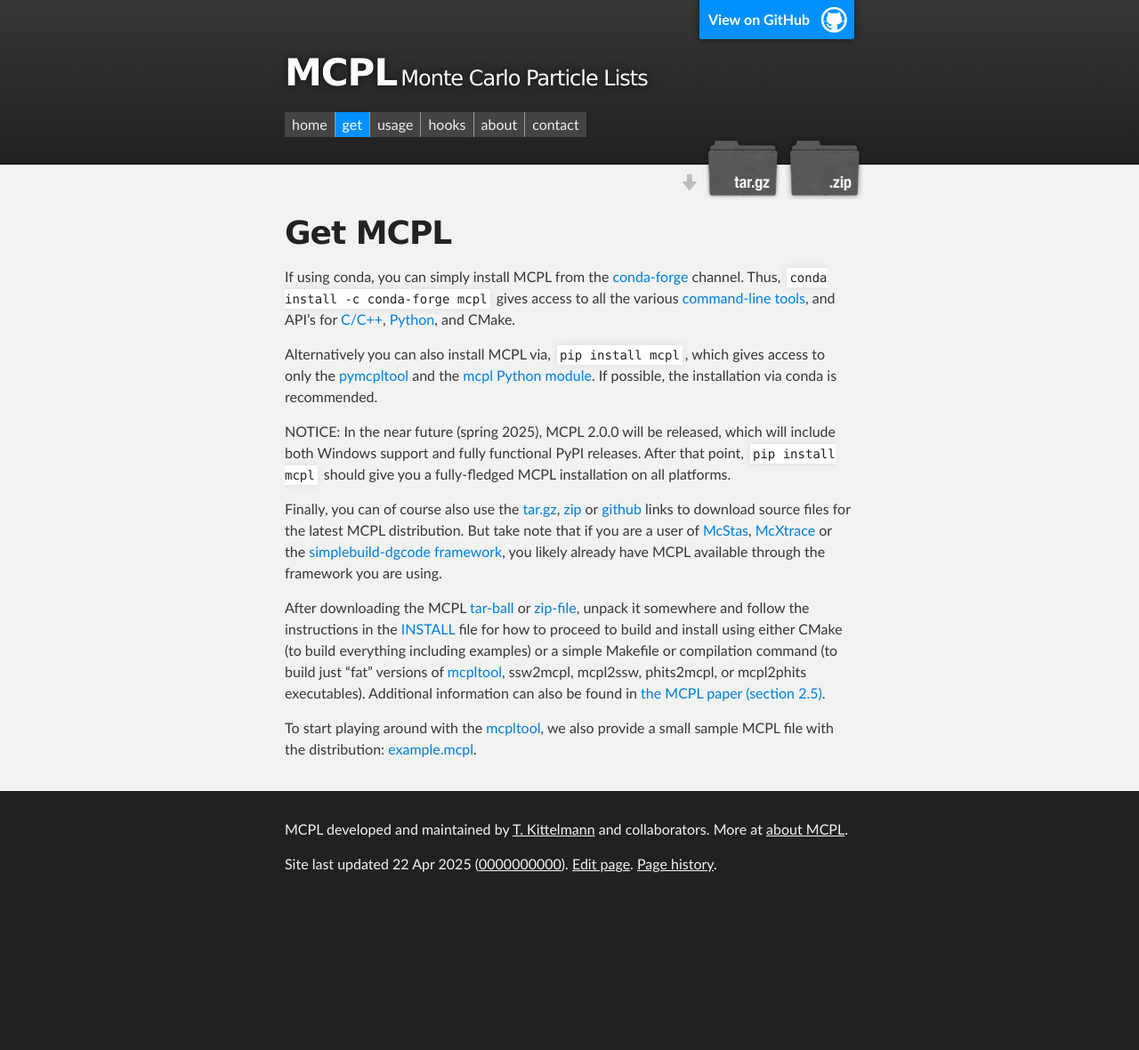
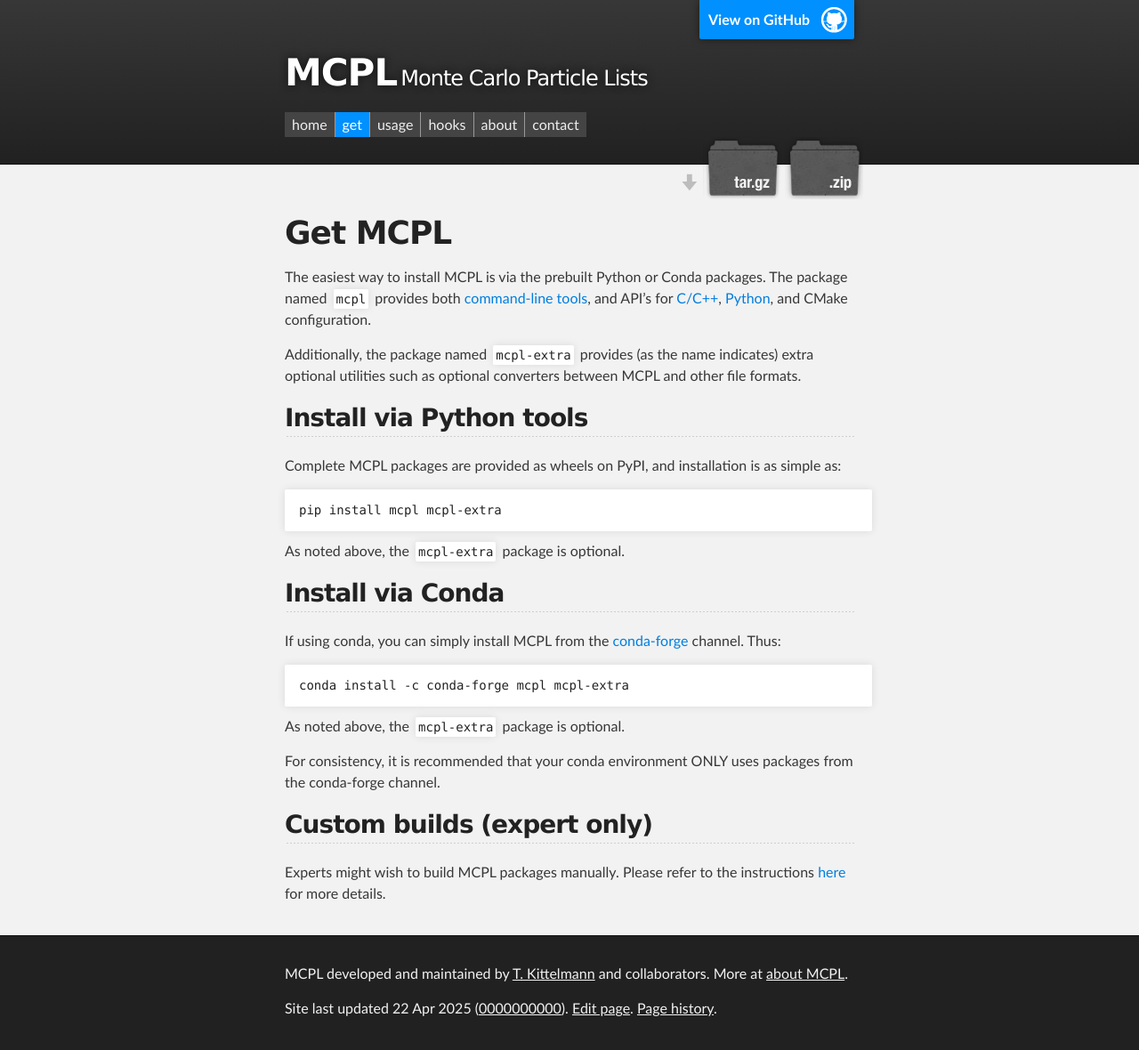
Before and after one commit to mctools/mcpl, a Jekyll site: the page built from get.md, in a window 1280 px wide. Shown: the whole page at 89% size. Built offline with Jekyll 4.4.1, drawn with Linux system fonts in a browser that asks for light colours; before the commit the page ends 1018 px from its top, so only the background shows below that.

Commit message:
update for mcpl2: update get.md instructions

````diff
--- a/get.md
+++ b/get.md
@@ -2,38 +2,33 @@
 title: Get MCPL
 weight: 9999
 ---
-If using conda, you can simply install MCPL from the [conda-forge](https://conda-forge.org/)
-channel.  Thus, `conda install -c conda-forge mcpl` gives access to all the various
-[command-line tools](LOCAL:usage_cmdline), and API's for [C/C++](LOCAL:usage_c),
-[Python](LOCAL:usage_python), and CMake.
 
-Alternatively you can also install MCPL via, `pip install mcpl`, which gives
-access to only the
-[pymcpltool](LOCAL:usage_cmdline#extract-statistics-from-a-file) and the [mcpl
-Python module](LOCAL:usage_python). If possible, the installation via conda is
-recommended.
+The easiest way to install MCPL is via the prebuilt Python or Conda packages. The package named `mcpl` provides both [command-line tools](LOCAL:usage_cmdline), and API's for [C/C++](LOCAL:usage_c), [Python](LOCAL:usage_python), and CMake configuration.
 
-NOTICE: In the near future (spring 2025), MCPL 2.0.0 will be released, which
-will include both Windows support and fully functional PyPI releases. After that
-point, `pip install mcpl` should give you a fully-fledged MCPL installation on
-all platforms.
+Additionally, the package named `mcpl-extra` provides (as the name indicates) extra optional utilities such as optional converters between MCPL and other file formats.
 
-Finally, you can of course also use the [tar.gz]({{site.github.tar_url|replace: "/gh-pages","/master"}}),
- [zip]({{site.github.zip_url|replace: "/gh-pages","/master"}})
- or [github]({{site.github.repository_url}}) links
-to download source files for the latest MCPL distribution. But take note that if you are a user
-of [McStas](LOCAL:hooks_mcstas/), [McXtrace](LOCAL:hooks_mcxtrace/) or the
-[simplebuild-dgcode framework](https://mctools.github.io/simplebuild-dgcode/), you likely
-already have MCPL available through the framework you are using.
+## Install via Python tools
 
-After downloading the MCPL
-[tar-ball]({{site.github.tar_url|replace: "/gh-pages","/master"}})
-or [zip-file]({{site.github.zip_url|replace: "/gh-pages","/master"}}),
-unpack it somewhere and follow the instructions in the
-[INSTALL]({{"/raw/master/INSTALL" | prepend: site.github.repository_url }})
-file for how to proceed to build and install using either CMake (to build
-everything including examples) or a simple Makefile or compilation command (to
-build just "fat" versions of [mcpltool](LOCAL:usage_cmdline/), ssw2mcpl,
-mcpl2ssw, phits2mcpl, or mcpl2phits executables). Additional information can also be found in {% include linkpaper.html subsection=2.5 %}.
+Complete MCPL packages are provided as wheels on PyPI, and installation is as simple as:
 
-To start playing around with the [mcpltool](LOCAL:usage_cmdline/), we also provide a small sample MCPL file with the distribution: [example.mcpl]({{"/raw/master/examples/example.mcpl" | prepend: site.github.repository_url }}).
+```
+pip install mcpl mcpl-extra
+```
+
+As noted above, the `mcpl-extra` package is optional.
+
+## Install via Conda
+
+If using conda, you can simply install MCPL from the [conda-forge](https://conda-forge.org/) channel.  Thus:
+
+```
+conda install -c conda-forge mcpl mcpl-extra
+```
+
+As noted above, the `mcpl-extra` package is optional.
+
+For consistency, it is recommended that your conda environment ONLY uses packages from the conda-forge channel.
+
+## Custom builds (expert only)
+
+Experts might wish to build MCPL packages manually. Please refer to the instructions [here](https://github.com/mctools/mcpl/blob/HEAD/INSTALL.md) for more details.
````
